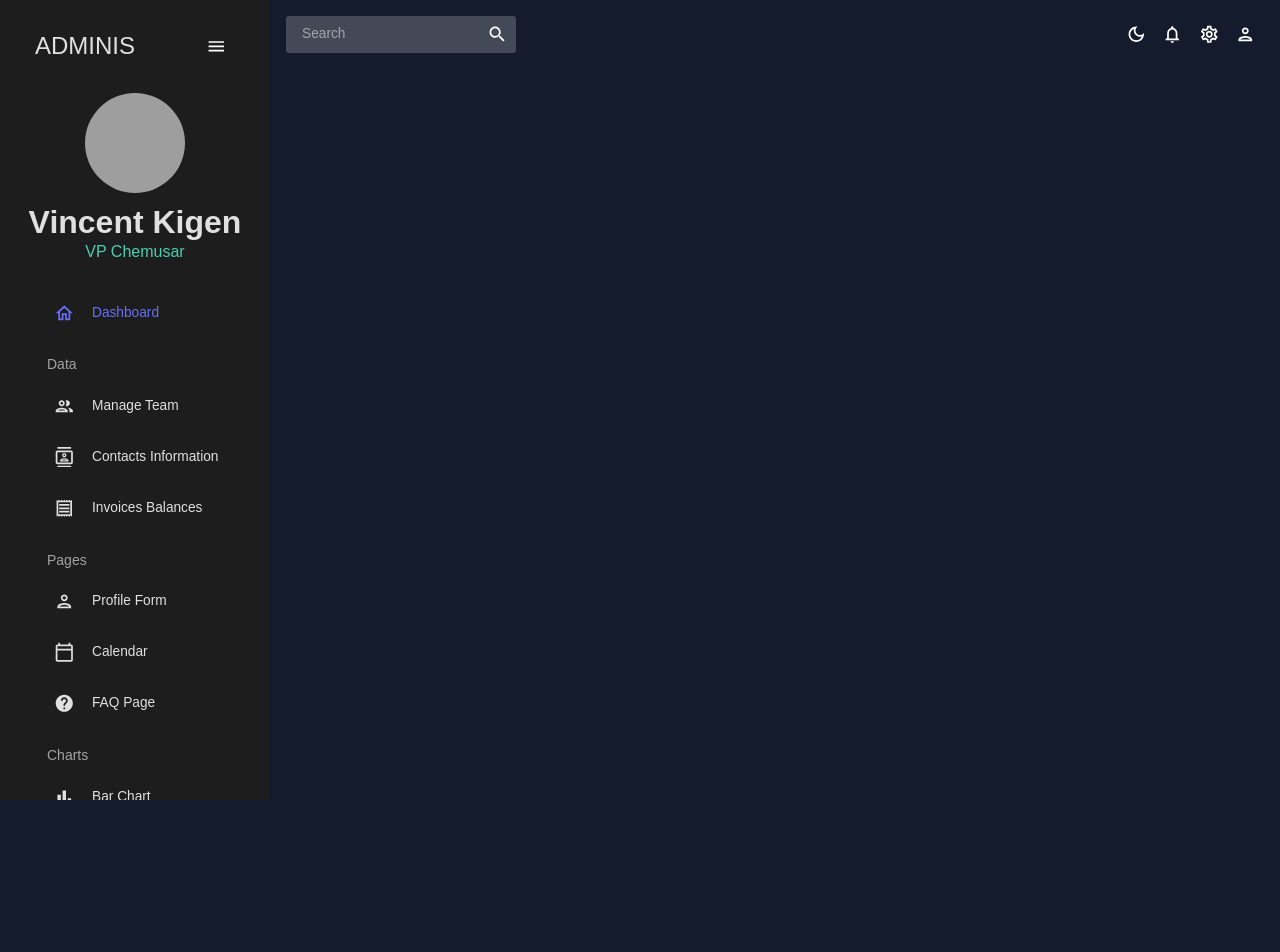
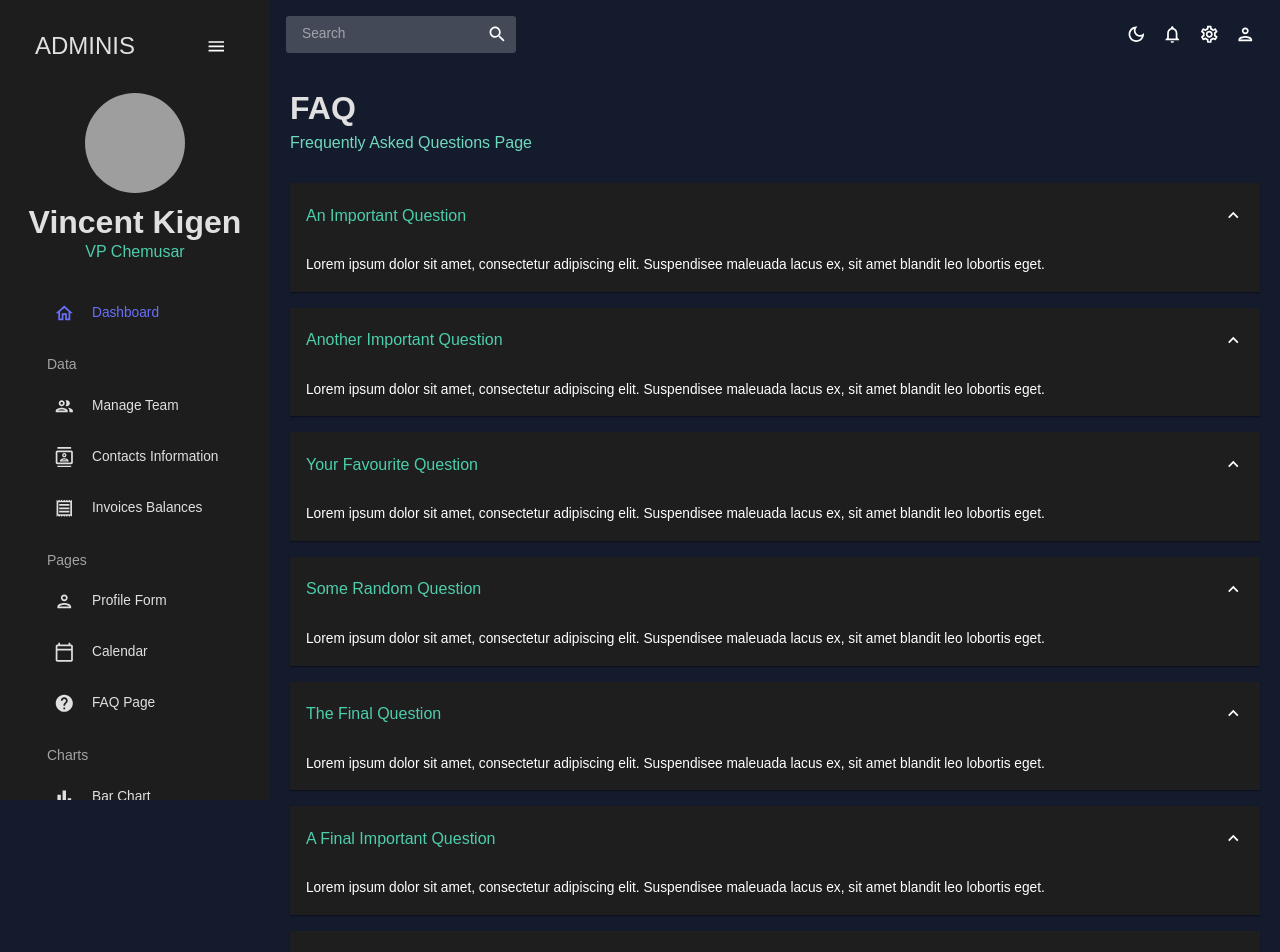
Before and after one commit to vinkims/admin-dashboard, a React (Create React App) app: page /faq in a window 1280 px wide. Shown: the top 952 px of the page. Before the commit the page ends 800 px from the top, so only its background shows below. Built offline with nearby package versions, Linux system fonts and the light colour scheme; grey boxes are pictures that could not be loaded.

Commit message:
Add FAQ page

```diff
--- a/src/App.js
+++ b/src/App.js
@@ -11,7 +11,7 @@
 import Form from "./scenes/form";
 // import Line from "./scenes/line";
 // import Pie from "./scenes/pie";
-// import FAQ from "./scenes/faq";
+import FAQ from "./scenes/faq";
 // import Geography from "./scenes/geography";
 import Calendar from "./scenes/calendar";
 
@@ -35,7 +35,7 @@
               {/* <Route path="/bar" element={<Bar/>} /> */}
               {/* <Route path="/pie" element={<Pie/>} /> */}
               {/* <Route path="/line" element={<Line/>} /> */}
-              {/* <Route path="/faq" element={<FAQ/>} /> */}
+              <Route path="/faq" element={<FAQ/>} />
               {/* <Route path="/geography" element={<Geography/>} /> */}
               <Route path="/calendar" element={<Calendar/>} />
             </Routes>
--- /dev/null
+++ b/src/scenes/faq/index.jsx
@@ -0,0 +1,118 @@
+import { Box, useTheme, Typography } from '@mui/material';
+import Accordion from '@mui/material/Accordion';
+import AccordionSummary from '@mui/material/AccordionSummary';
+import AccordionDetails from '@mui/material/AccordionDetails';
+import ExpandMoreIcon from '@mui/icons-material/ExpandMore';
+
+import Header from '../../components/Header';
+import { tokens } from '../../theme';
+
+const FAQ = () => {
+  const theme = useTheme();
+  const colors = tokens(theme.palette.mode);
+
+  return (
+    <Box m="20px">
+      <Header title="FAQ" subtitle="Frequently Asked Questions Page" />
+      <Accordion defaultExpanded>
+        <AccordionSummary expandIcon={<ExpandMoreIcon/>}>
+          <Typography color={colors.greenAccent[500]} variant="h5">
+            An Important Question
+          </Typography>
+        </AccordionSummary>
+        <AccordionDetails>
+          <Typography>
+            Lorem ipsum dolor sit amet, consectetur adipiscing elit. Suspendisee
+            maleuada lacus ex, sit amet blandit leo lobortis eget.
+          </Typography>
+        </AccordionDetails>
+      </Accordion>
+
+      <Accordion defaultExpanded>
+        <AccordionSummary expandIcon={<ExpandMoreIcon/>}>
+          <Typography color={colors.greenAccent[500]} variant="h5">
+            Another Important Question
+          </Typography>
+        </AccordionSummary>
+        <AccordionDetails>
+          <Typography>
+            Lorem ipsum dolor sit amet, consectetur adipiscing elit. Suspendisee
+            maleuada lacus ex, sit amet blandit leo lobortis eget.
+          </Typography>
+        </AccordionDetails>
+      </Accordion>
+
+      <Accordion defaultExpanded>
+        <AccordionSummary expandIcon={<ExpandMoreIcon/>}>
+          <Typography color={colors.greenAccent[500]} variant="h5">
+            Your Favourite Question
+          </Typography>
+        </AccordionSummary>
+        <AccordionDetails>
+          <Typography>
+            Lorem ipsum dolor sit amet, consectetur adipiscing elit. Suspendisee
+            maleuada lacus ex, sit amet blandit leo lobortis eget.
+          </Typography>
+        </AccordionDetails>
+      </Accordion>
+
+      <Accordion defaultExpanded>
+        <AccordionSummary expandIcon={<ExpandMoreIcon/>}>
+          <Typography color={colors.greenAccent[500]} variant="h5">
+            Some Random Question
+          </Typography>
+        </AccordionSummary>
+        <AccordionDetails>
+          <Typography>
+            Lorem ipsum dolor sit amet, consectetur adipiscing elit. Suspendisee
+            maleuada lacus ex, sit amet blandit leo lobortis eget.
+          </Typography>
+        </AccordionDetails>
+      </Accordion>
+
+      <Accordion defaultExpanded>
+        <AccordionSummary expandIcon={<ExpandMoreIcon/>}>
+          <Typography color={colors.greenAccent[500]} variant="h5">
+            The Final Question
+          </Typography>
+        </AccordionSummary>
+        <AccordionDetails>
+          <Typography>
+            Lorem ipsum dolor sit amet, consectetur adipiscing elit. Suspendisee
+            maleuada lacus ex, sit amet blandit leo lobortis eget.
+          </Typography>
+        </AccordionDetails>
+      </Accordion>
+
+      <Accordion defaultExpanded>
+        <AccordionSummary expandIcon={<ExpandMoreIcon/>}>
+          <Typography color={colors.greenAccent[500]} variant="h5">
+            A Final Important Question
+          </Typography>
+        </AccordionSummary>
+        <AccordionDetails>
+          <Typography>
+            Lorem ipsum dolor sit amet, consectetur adipiscing elit. Suspendisee
+            maleuada lacus ex, sit amet blandit leo lobortis eget.
+          </Typography>
+        </AccordionDetails>
+      </Accordion>
+
+      <Accordion defaultExpanded>
+        <AccordionSummary expandIcon={<ExpandMoreIcon/>}>
+          <Typography color={colors.greenAccent[500]} variant="h5">
+            Another Final Important Question
+          </Typography>
+        </AccordionSummary>
+        <AccordionDetails>
+          <Typography>
+            Lorem ipsum dolor sit amet, consectetur adipiscing elit. Suspendisee
+            maleuada lacus ex, sit amet blandit leo lobortis eget.
+          </Typography>
+        </AccordionDetails>
+      </Accordion>
+    </Box>
+  );
+};
+
+export default FAQ;
```
